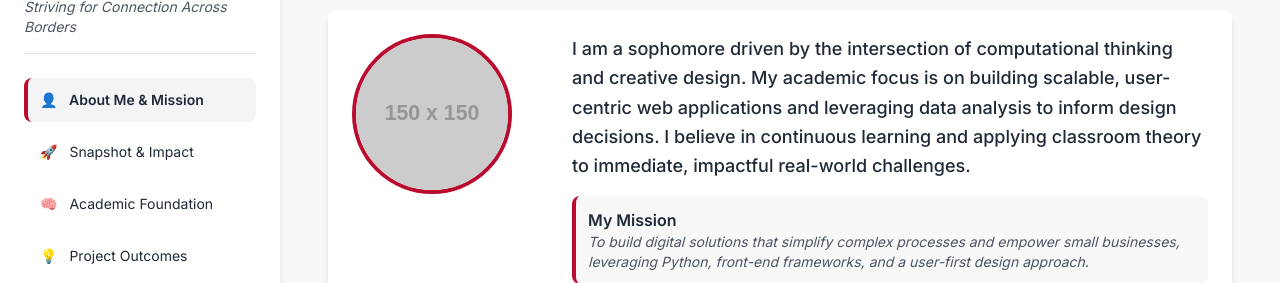
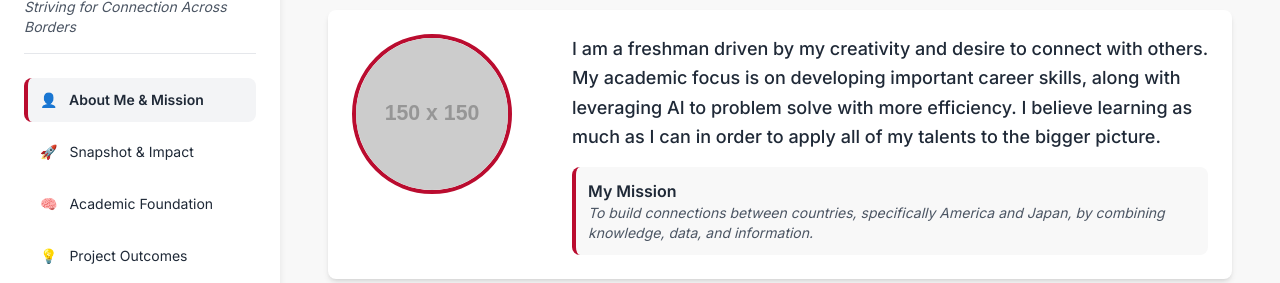
Before and after one commit to VFlora72/vivekaflora-portfolio, a plain HTML site: page index.html in a window 1280 px wide. Shown: the part 107-390 px from the top of the page. Drawn offline with nearby package versions, Linux system fonts and the light colour scheme; placeholder pictures from the web are drawn by us.

Commit message:
Updated mission and bio

```diff
--- a/index.html
+++ b/index.html
@@ -265,8 +265,8 @@ CONFIRMATION: NO SVG graphics used. NO Mermaid JS used. -->
             // --- INTRODUCTION & BRANDING FIELDS ---
             photoUrl: "https://placehold.co/150x150/BA0C2F/FFFFFF/png?text=VIVEKA+F", // Replace with a URL to a professional headshot
             logoUrl: "https://placehold.co/40x40/BA0C2F/FFFFFF.png?text=BSU", // URL for your school logo or personal brand icon
-            personalBio: "I am a sophomore driven by the intersection of computational thinking and creative design. My academic focus is on building scalable, user-centric web applications and leveraging data analysis to inform design decisions. I believe in continuous learning and applying classroom theory to immediate, impactful real-world challenges.",
-            missionStatement: "To build digital solutions that simplify complex processes and empower small businesses, leveraging Python, front-end frameworks, and a user-first design approach.",
+            personalBio: "I am a freshman driven by my creativity and desire to connect with others. My academic focus is on developing important career skills, along with leveraging AI to problem solve with more efficiency. I believe learning as much as I can in order to apply all of my talents to the bigger picture.",
+            missionStatement: "To build connections between countries, specifically America and Japan, by combining knowledge, data, and information.",
         };
 
         /*
```
